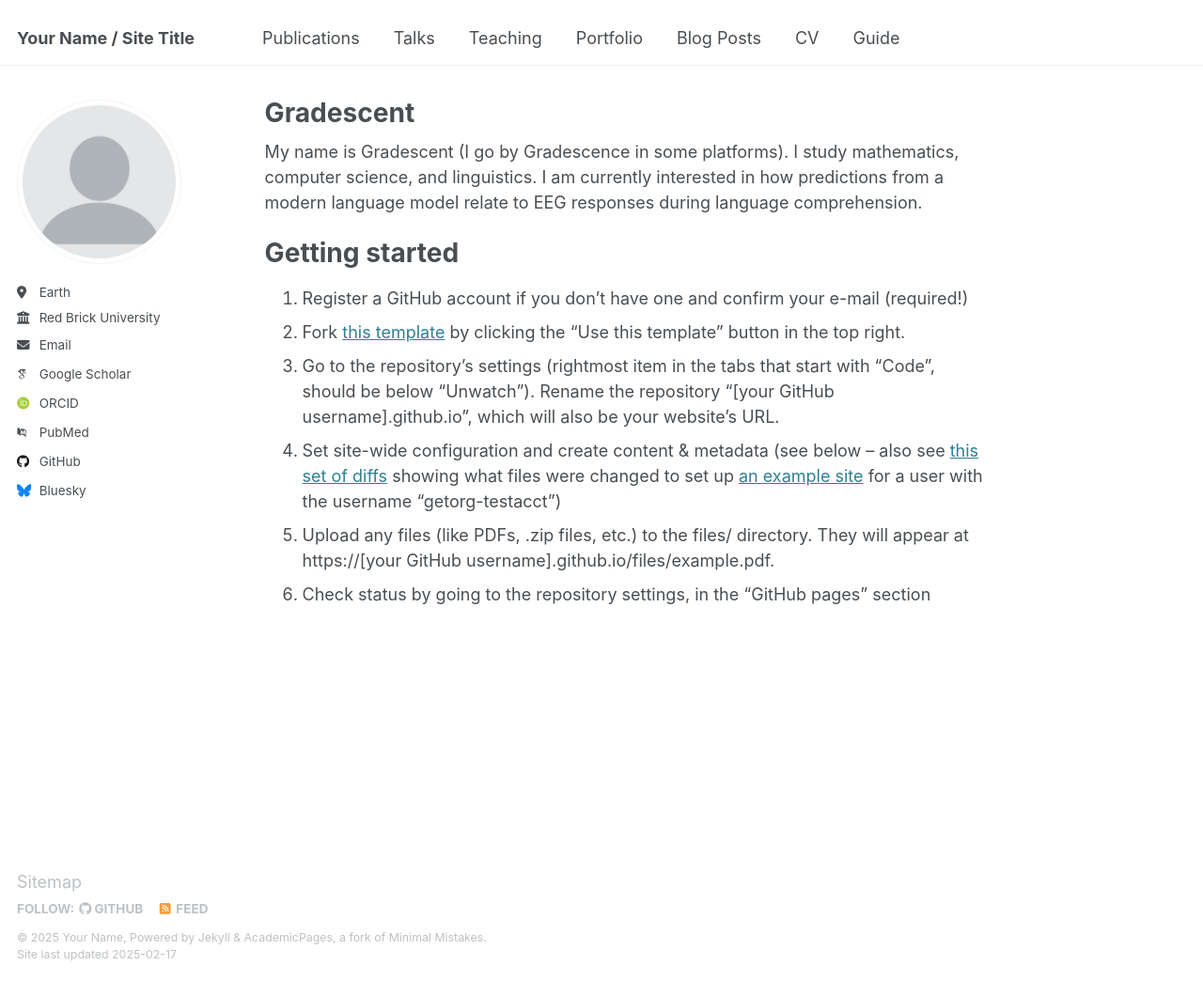
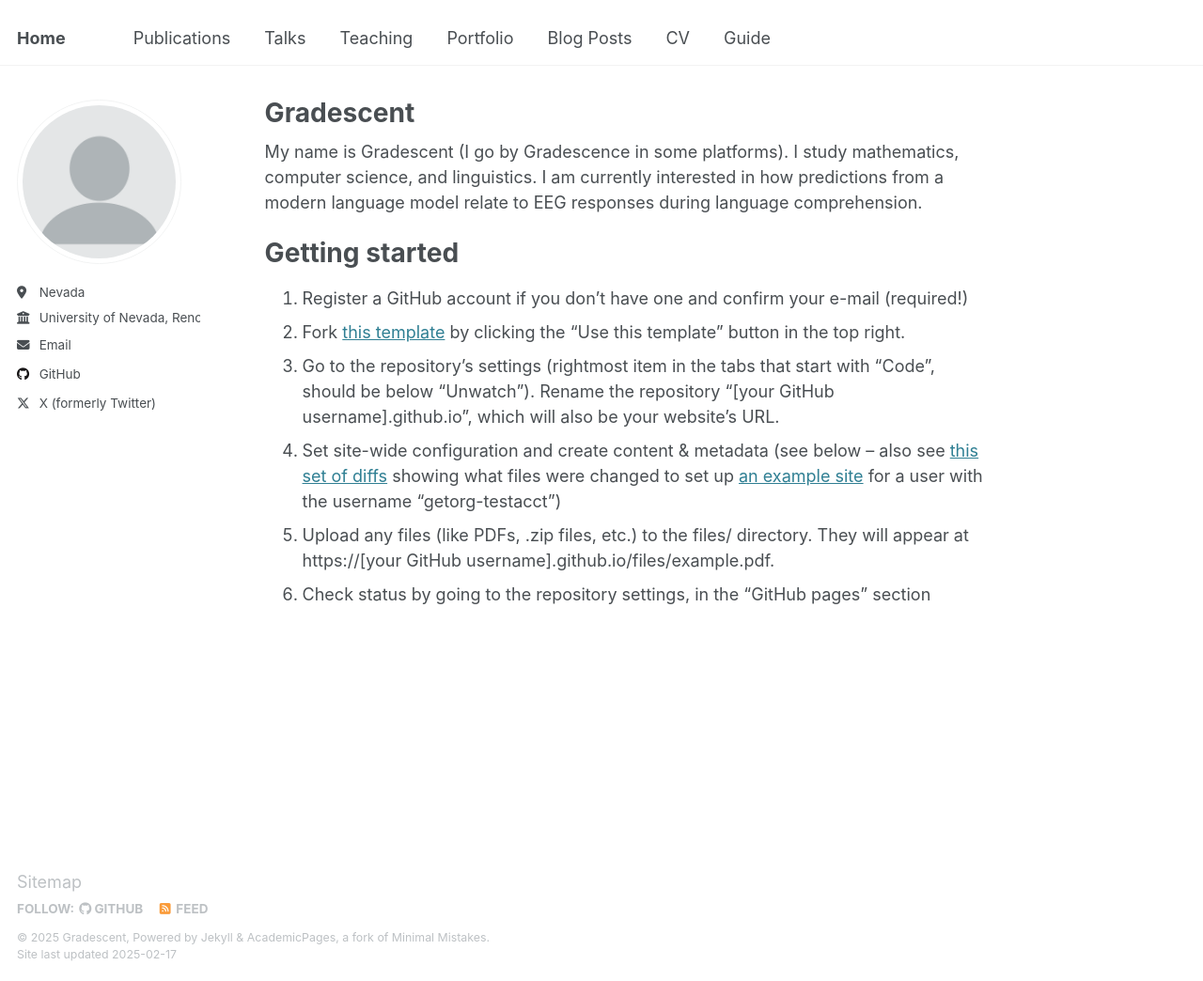
Before and after one commit to mikealmacera/mikealmacera.github.io, a Jekyll site: the page built from _pages/about.md, in a window 1280 px wide and 1044 px high. Shown: the whole window at 94% size. Built offline with Jekyll 4.4.1, drawn with Linux system fonts in a browser that asks for light colours; some web fonts are replaced.

Commit message:
Update _config.yml

```diff
--- a/_config.yml
+++ b/_config.yml
@@ -9,13 +9,13 @@
 # Basic Site Settings
 locale                   : "en-US"
 site_theme               : "default"
-title                    : "Your Name / Site Title"
+title                    : "Home"
 title_separator          : "-"
-name                     : &name "Your Name"
+name                     : &name "Gradescent"
 description              : &description "personal description"
-url                      : https://academicpages.github.io # the base hostname & protocol for your site e.g. "https://[your GitHub username].github.io"
+url                      : https://gradescence.github.io # the base hostname & protocol for your site e.g. "https://[your GitHub username].github.io"
 baseurl                  : "" # the subpath of your site, e.g. "/blog"
-repository               : "academicpages/academicpages.github.io"
+repository               : "gradescence/gradescence.github.io"
 
 # Site Author - The following control what appear as part of the author content on the side bar.
 #               If a field is blank the icon and link will not appear, otherwise it will be shown.
@@ -23,21 +23,21 @@ repository               : "academicpages/academicpages.github.io"
 author:
   # Biographic information
   avatar           : "profile.png"
-  name             : "Your Sidebar Name"
-  pronouns         : # example: "she/her"
-  bio              : "Short biography for the left-hand sidebar"
-  location         : "Earth"
-  employer         : "Red Brick University"
+  name             : "Gradescent"
+  pronouns         : "they/them"
+  bio              : "Computational Linguistics and Math dual degree student."
+  location         : "Nevada"
+  employer         : "University of Nevada, Reno"
   uri              : # URL
-  email            : "none@example.org"
+  email            : "mmacera (at) unr (dot) edu"
 
   # Academic websites
   arxiv            : # URL - Update with the correct link to your profile
-  googlescholar    : "https://scholar.google.com/citations?user=PS_CX0AAAAAJ"
+  googlescholar    : # "https://scholar.google.com/citations?user=PS_CX0AAAAAJ"
   impactstory      : # URL
-  orcid            : "http://orcid.org/yourorcidurl"
+  orcid            : # "http://orcid.org/yourorcidurl"
   semantic         : # URL
-  pubmed           : "https://www.ncbi.nlm.nih.gov/pubmed/?term=john+snow"
+  pubmed           : # "https://www.ncbi.nlm.nih.gov/pubmed/?term=john+snow"
   researchgate     : # URL
   scopus           : # URL
 
@@ -45,12 +45,12 @@ author:
   bitbucket        : # Username - Update with your username on the site
   codepen          : # Username
   dribbble         : # Username
-  github           : "academicpages"
+  github           : "gradescence"
   kaggle           : # Username
   stackoverflow    : # User number or user number and name (i.e., use "1" or "1/jeff-atwood")
 
   # Social media
-  bluesky          : "bsky.app" # Replace this with you Bluesky username
+  bluesky          : # "bsky.app" # Replace this with you Bluesky username
   facebook         : # Username
   flickr           : # Username
   foursquare       : # Username
@@ -67,7 +67,7 @@ author:
   steam            : # Username
   telegram         : # URL
   tumblr           : # Username
-  twitter          : # Username for X / Twitter
+  twitter          : gradescence
   vine             : # Username
   weibo            : # Username
   wikipedia        : # Username
```
